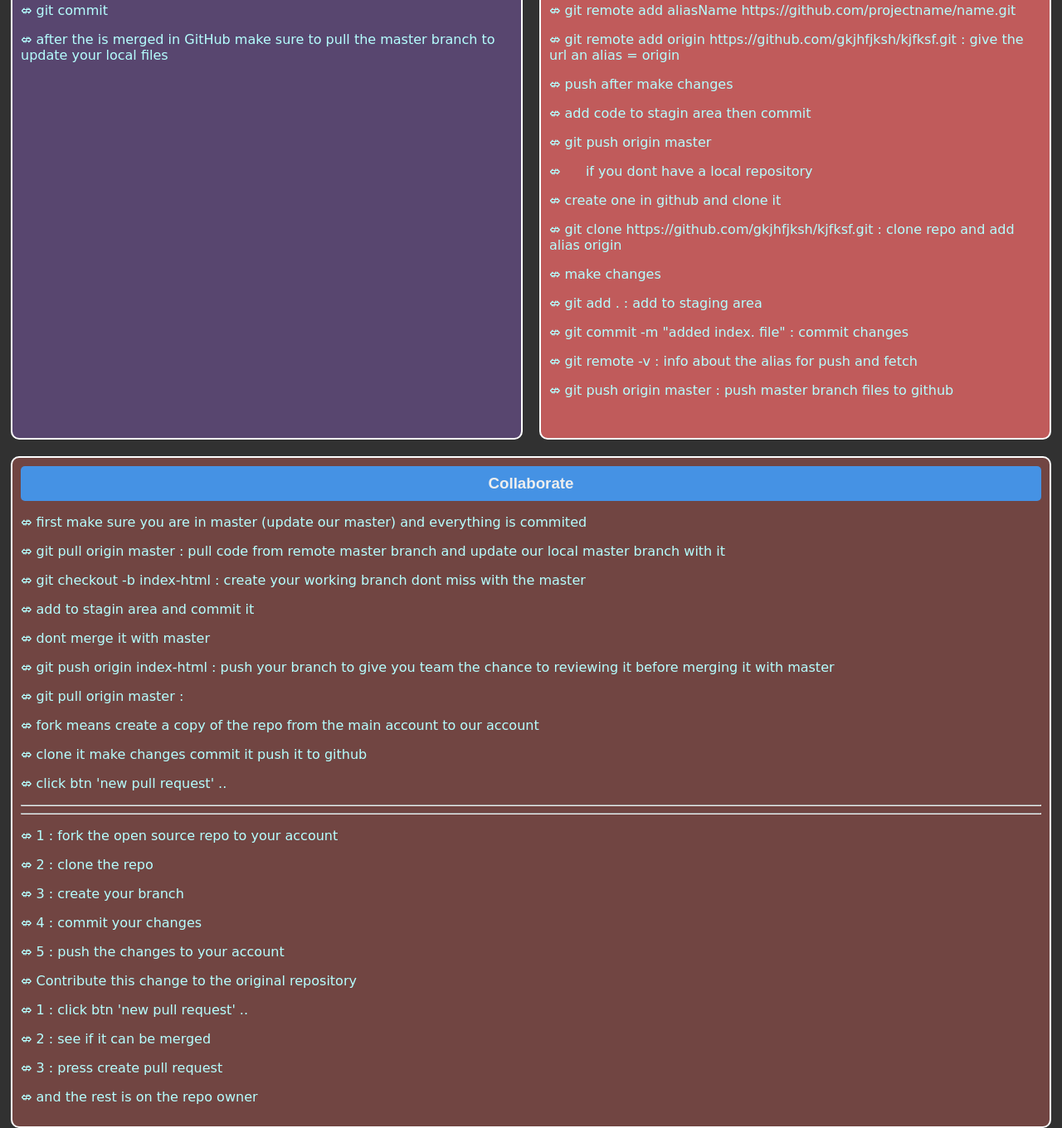
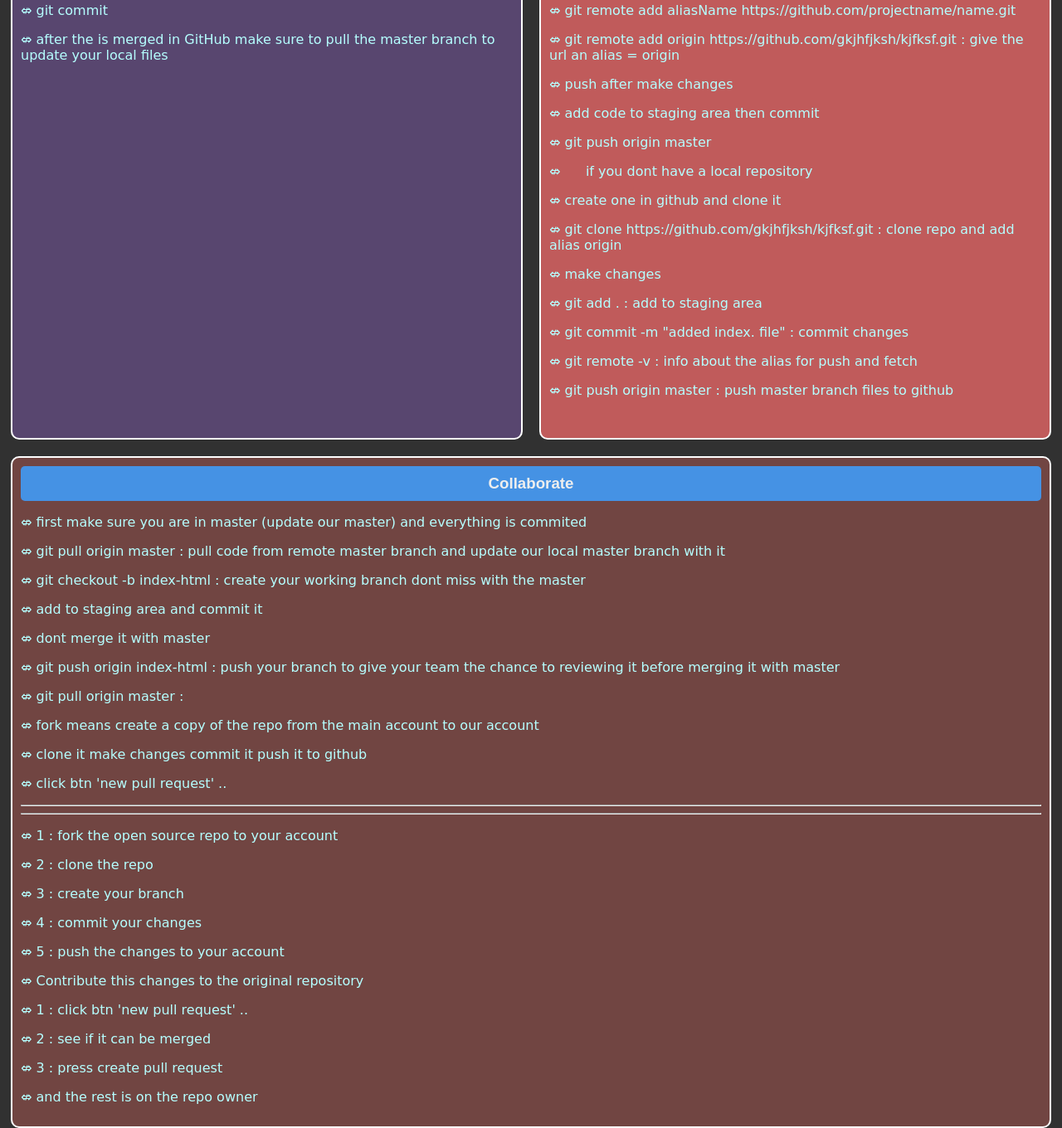
Before and after one commit to MohcineDev/gitDes, a plain HTML site: page index.html in a window 1280 px wide. Shown: the part 1953-3313 px from the top of the page at 83% size. Drawn offline with Linux system fonts and the light colour scheme.

Commit message:
fix some typo

```diff
--- a/index.html
+++ b/index.html
@@ -168,7 +168,7 @@
             <p> &nLeftrightarrow; git remote add origin https://github.com/gkjhfjksh/kjfksf.git : give the url an alias
                 = origin</p>
             <p> &nLeftrightarrow; push after make changes</p>
-            <p> &nLeftrightarrow; add code to stagin area then commit</p>
+            <p> &nLeftrightarrow; add code to staging area then commit</p>
             <p> &nLeftrightarrow; git push origin master</p>
 
             <p> &nLeftrightarrow; &nbsp;&nbsp;&nbsp;&nbsp; if you dont have a local repository</p>
@@ -191,9 +191,9 @@
                 master branch with it
             </p>
             <p> &nLeftrightarrow; git checkout -b index-html : create your working branch dont miss with the master</p>
-            <p> &nLeftrightarrow; add to stagin area and commit it </p>
+            <p> &nLeftrightarrow; add to staging area and commit it </p>
             <p> &nLeftrightarrow; dont merge it with master</p>
-            <p> &nLeftrightarrow; git push origin index-html : push your branch to give you team the chance to reviewing
+            <p> &nLeftrightarrow; git push origin index-html : push your branch to give your team the chance to reviewing
                 it before merging
                 it
                 with master</p>
@@ -209,7 +209,7 @@
             <p> &nLeftrightarrow; 3 : create your branch </p>
             <p> &nLeftrightarrow; 4 : commit your changes </p>
             <p> &nLeftrightarrow; 5 : push the changes to your account </p>
-            <p> &nLeftrightarrow; Contribute this change to the original repository </p>
+            <p> &nLeftrightarrow; Contribute this changes to the original repository </p>
             <p> &nLeftrightarrow; 1 : click btn 'new pull request' .. </p>
             <p> &nLeftrightarrow; 2 : see if it can be merged </p>
             <p> &nLeftrightarrow; 3 : press create pull request </p>
```
